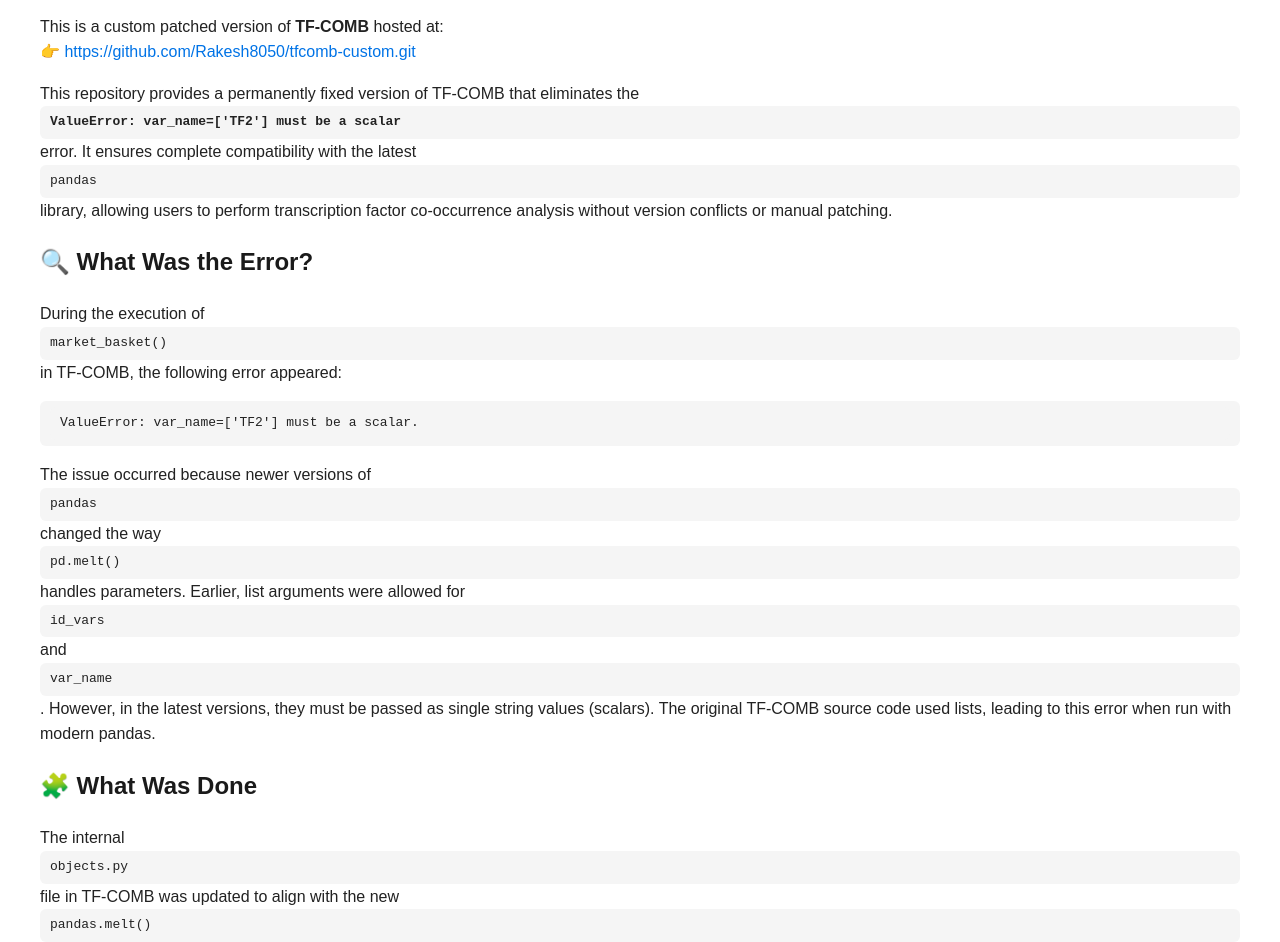
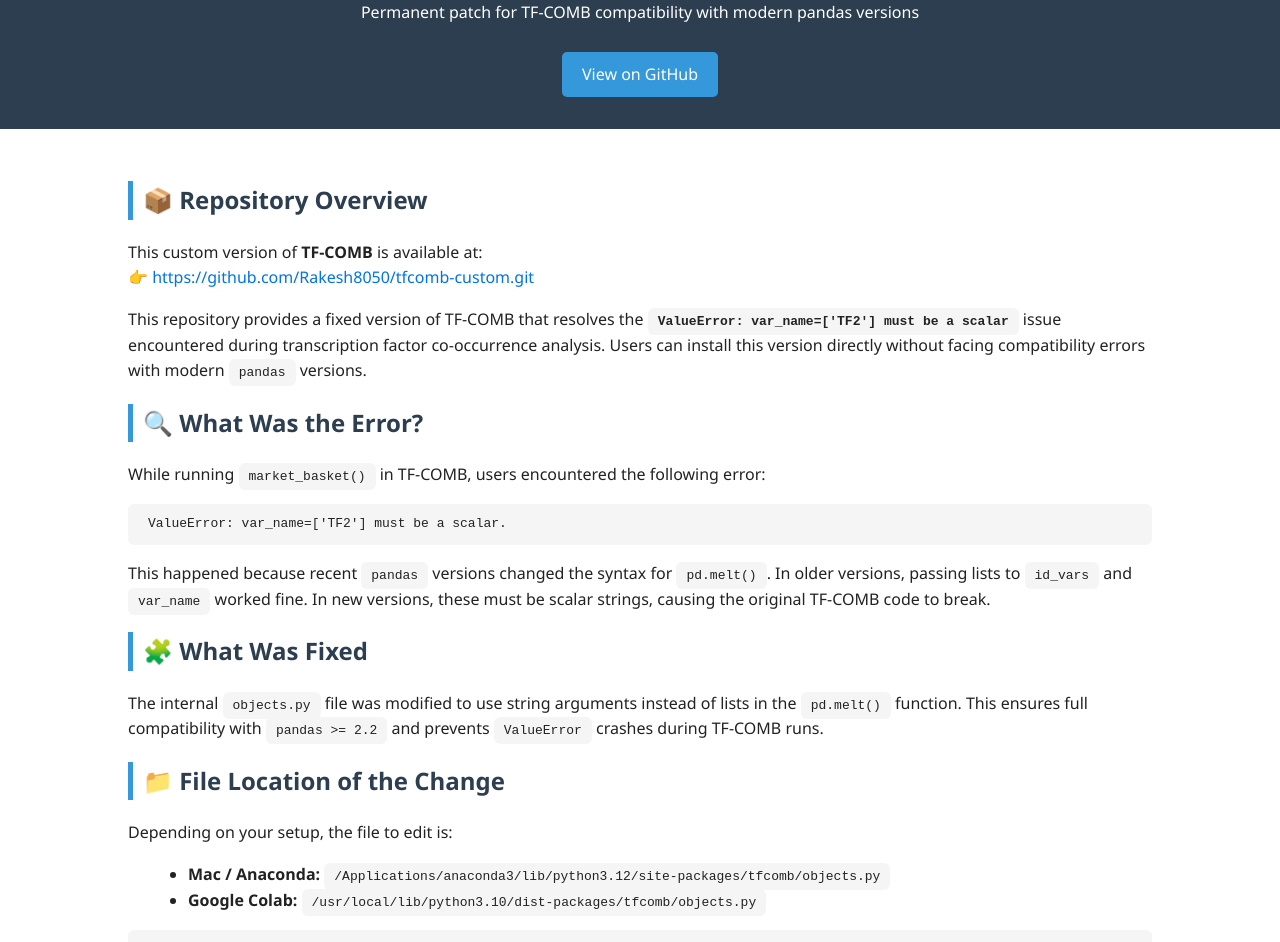
Before and after one commit to Rakesh8050/tfcomb-custom, a plain HTML site: page index.html in a window 1280 px wide. Shown: the part 99-1041 px from the top of the page. Drawn offline with Linux system fonts and the light colour scheme.

Commit message:
Revise index.html for TF-COMB custom fix details
Updated styles and content for TF-COMB custom fix page, enhancing layout and providing detailed error resolution information.

```diff
--- a/index.html
+++ b/index.html
@@ -6,22 +6,42 @@
   <title>TF-COMB Custom Fix | var_name Error Resolved</title>
   <style>
     body {
+      font-family: "Segoe UI", Arial, sans-serif;
       background-color: #ffffff;
-      font-family: Arial, sans-serif;
-      margin: 40px;
       color: #222;
+      margin: 0;
+      padding: 0;
       line-height: 1.6;
     }
-    h1, h2 {
-      color: #1a1a1a;
+    header {
+      background: #2c3e50;
+      color: #fff;
+      text-align: center;
+      padding: 2rem 1rem;
     }
-    code, pre {
-      background-color: #f5f5f5;
+    header h1 {
+      margin: 0;
+      font-size: 2rem;
+    }
+    main {
+      padding: 2rem 10%;
+    }
+    h2 {
+      border-left: 5px solid #3498db;
+      padding-left: 10px;
+      color: #2c3e50;
+    }
+    code {
+      background: #f5f5f5;
       padding: 6px 10px;
       border-radius: 6px;
       font-family: monospace;
-      display: block;
+    }
+    pre {
+      background: #f5f5f5;
+      padding: 10px;
       overflow-x: auto;
+      border-radius: 6px;
     }
     ul {
       margin-left: 20px;
@@ -33,14 +53,42 @@
     a:hover {
       text-decoration: underline;
     }
+    a.button {
+      display: inline-block;
+      background: #3498db;
+      color: white;
+      padding: 10px 20px;
+      border-radius: 5px;
+      text-decoration: none;
+      margin-top: 10px;
+    }
+    a.button:hover {
+      background: #2c80c4;
+    }
+    footer {
+      text-align: center;
+      padding: 1rem;
+      font-size: 0.9rem;
+      color: #888;
+      background: #f9f9f9;
+      border-top: 1px solid #eee;
+    }
   </style>
 </head>
 
 <body>
 
-  <h1>🐍 TF-COMB Custom Repository (No Errors!)</h1>
+<header>
+  <h1>🐍 TF-COMB Custom Fix: var_name Error Resolved</h1>
+  <p>Permanent patch for TF-COMB compatibility with modern pandas versions</p>
+  <a class="button" href="https://github.com/Rakesh8050/tfcomb-custom.git" target="_blank">View on GitHub</a>
+</header>
+
+<main>
+
+  <h2>📦 Repository Overview</h2>
   <p>
-    This is a custom patched version of <strong>TF-COMB</strong> hosted at:
+    This custom version of <strong>TF-COMB</strong> is available at:
     <br>
     👉 <a href="https://github.com/Rakesh8050/tfcomb-custom.git" target="_blank">
       https://github.com/Rakesh8050/tfcomb-custom.git
@@ -48,39 +96,37 @@
   </p>
 
   <p>
-    This repository provides a permanently fixed version of TF-COMB that eliminates the
-    <strong><code>ValueError: var_name=['TF2'] must be a scalar</code></strong> error.
-    It ensures complete compatibility with the latest <code>pandas</code> library, allowing users
-    to perform transcription factor co-occurrence analysis without version conflicts or manual patching.
+    This repository provides a fixed version of TF-COMB that resolves the
+    <strong><code>ValueError: var_name=['TF2'] must be a scalar</code></strong>
+    issue encountered during transcription factor co-occurrence analysis.
+    Users can install this version directly without facing compatibility errors with
+    modern <code>pandas</code> versions.
   </p>
 
   <h2>🔍 What Was the Error?</h2>
   <p>
-    During the execution of <code>market_basket()</code> in TF-COMB, the following error appeared:
+    While running <code>market_basket()</code> in TF-COMB, users encountered the following error:
   </p>
   <pre><code>ValueError: var_name=['TF2'] must be a scalar.</code></pre>
 
   <p>
-    The issue occurred because newer versions of <code>pandas</code> changed the way
-    <code>pd.melt()</code> handles parameters.
-    Earlier, list arguments were allowed for <code>id_vars</code> and <code>var_name</code>.
-    However, in the latest versions, they must be passed as single string values (scalars).
-    The original TF-COMB source code used lists, leading to this error when run with modern pandas.
+    This happened because recent <code>pandas</code> versions changed the syntax for
+    <code>pd.melt()</code>. In older versions, passing lists to
+    <code>id_vars</code> and <code>var_name</code> worked fine.
+    In new versions, these must be scalar strings, causing the original TF-COMB
+    code to break.
   </p>
 
-  <h2>🧩 What Was Done</h2>
+  <h2>🧩 What Was Fixed</h2>
   <p>
-    The internal <code>objects.py</code> file in TF-COMB was updated to align with the new
-    <code>pandas.melt()</code> syntax.
-    This modification ensures TF-COMB runs correctly on current environments
-    (tested with <strong>pandas ≥ 2.3</strong>) and avoids compatibility issues during installation or analysis.
+    The internal <code>objects.py</code> file was modified to use string arguments
+    instead of lists in the <code>pd.melt()</code> function.
+    This ensures full compatibility with <code>pandas &gt;= 2.2</code> and
+    prevents <code>ValueError</code> crashes during TF-COMB runs.
   </p>
 
-  <h2>📁 File Location That Needed Change</h2>
-  <p>
-    The change was made inside the <code>objects.py</code> file of the TF-COMB package.
-    You can locate this file using the following paths based on your environment:
-  </p>
+  <h2>📁 File Location of the Change</h2>
+  <p>Depending on your setup, the file to edit is:</p>
   <ul>
     <li><strong>Mac / Anaconda:</strong> <code>/Applications/anaconda3/lib/python3.12/site-packages/tfcomb/objects.py</code></li>
     <li><strong>Google Colab:</strong> <code>/usr/local/lib/python3.10/dist-packages/tfcomb/objects.py</code></li>
@@ -90,23 +136,29 @@ print(os.path.dirname(tfcomb.__file__))</code></pre>
 
   <h2>✅ Why This Fix Matters</h2>
   <p>
-    With this patch, TF-COMB now works seamlessly with the latest Python and pandas releases.
-    It prevents runtime errors during motif and transcription factor co-occurrence analysis.
-    The <a href="https://github.com/Rakesh8050/tfcomb-custom.git" target="_blank">custom repository</a>
-    ensures a stable installation experience in both Google Colab and local setups without any manual edits.
+    This patch makes TF-COMB fully compatible with the latest <code>pandas</code> versions.
+    No manual edits or library downgrades are needed.
+    You can directly install and run the fixed version in Colab or locally.
   </p>
 
-  <h2>📦 Quick Install</h2>
+  <h2>⚙️ Installation</h2>
   <pre><code>!pip uninstall -y tfcomb
 !pip install git+https://github.com/Rakesh8050/tfcomb-custom.git</code></pre>
 
   <h2>💡 Conclusion</h2>
   <p>
-    This updated version of TF-COMB fully resolves the <code>var_name</code> error
-    and restores full functionality with the latest <code>pandas</code> API.
-    Hosting it on GitHub ensures reproducibility, easy collaboration, and long-term stability
-    for anyone using TF-COMB in motif and TF-TF co-occurrence analysis workflows.
+    This GitHub-hosted custom version ensures that TF-COMB remains future-proof
+    against changes in the <code>pandas</code> API.
+    It provides a reproducible, stable solution for transcription factor binding site
+    and co-occurrence analyses without runtime issues.
   </p>
+
+</main>
+
+<footer>
+  <p>© 2025 TF-COMB Custom Fix by Rakesh Kumar | Stable motif & TF-TF co-occurrence analysis</p>
+  <p><a href="https://github.com/Rakesh8050/tfcomb-custom.git" target="_blank">https://github.com/Rakesh8050/tfcomb-custom.git</a></p>
+</footer>
 
 </body>
 </html>
```
